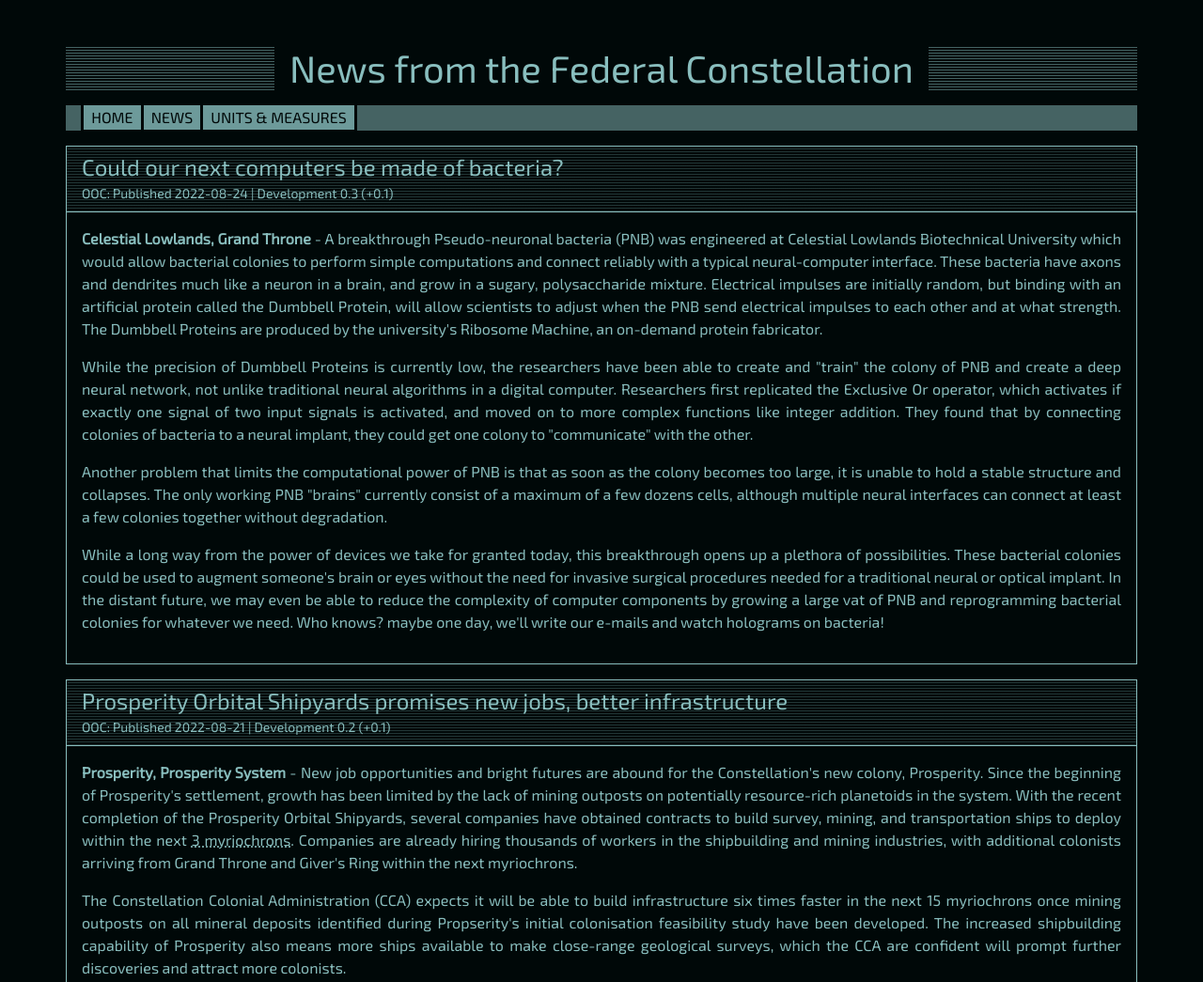
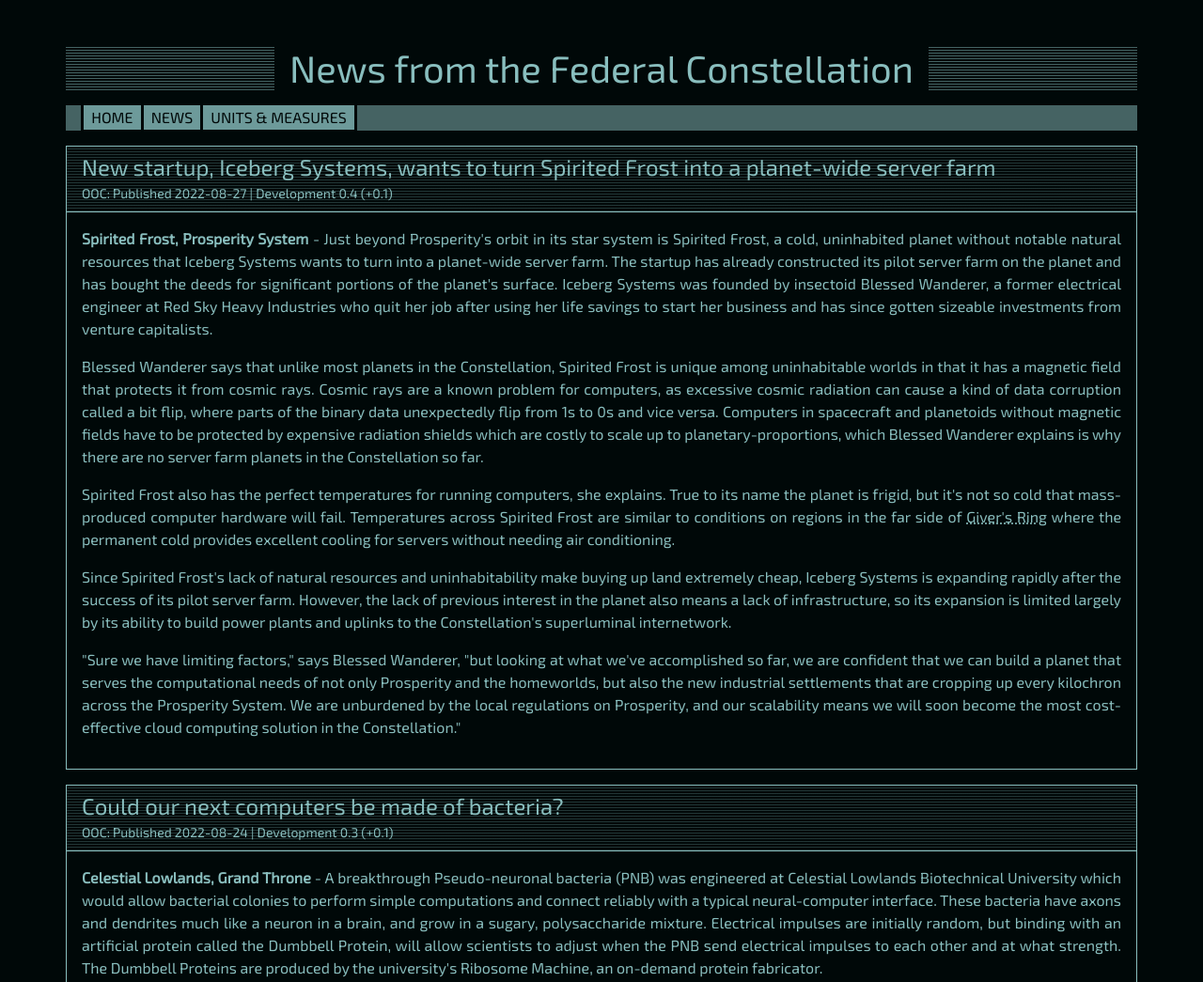
Before and after one commit to pilosophos/the-federal-constellation, a plain HTML site: page news.html in a window 1280 px wide. Shown: the top 1045 px of the page at 94% size. Drawn offline with nearby package versions, Linux system fonts and the light colour scheme.

Commit message:
add new development post

```diff
--- a/news.html
+++ b/news.html
@@ -31,6 +31,27 @@
   </header>
 
   <main class="container mt-3">
+
+    <article class="row news">
+      <div class="card">
+        <header class="card-header">
+          <h2>New startup, Iceberg Systems, wants to turn Spirited Frost into a planet-wide server farm</h2>
+          <small>OOC: Published 2022-08-27 | Development 0.4 (+0.1)</small>
+        </header>
+        <main class="card-body">
+          <p><strong>Spirited Frost, Prosperity System</strong> - Just beyond Prosperity's orbit in its star system is Spirited Frost, a cold, uninhabited planet without notable natural resources that Iceberg Systems wants to turn into a planet-wide server farm. The startup has already constructed its pilot server farm on the planet and has bought the deeds for significant portions of the planet's surface. Iceberg Systems was founded by insectoid Blessed Wanderer, a former electrical engineer at Red Sky Heavy Industries who quit her job after using her life savings to start her business and has since gotten sizeable investments from venture capitalists.</p>
+
+          <p>Blessed Wanderer says that unlike most planets in the Constellation, Spirited Frost is unique among uninhabitable worlds in that it has a magnetic field that protects it from cosmic rays. Cosmic rays are a known problem for computers, as excessive cosmic radiation can cause a kind of data corruption called a bit flip, where parts of the binary data unexpectedly flip from 1s to 0s and vice versa. Computers in spacecraft and planetoids without magnetic fields have to be protected by expensive radiation shields which are costly to scale up to planetary-proportions, which Blessed Wanderer explains is why there are no server farm planets in the Constellation so far.</p>
+
+          <p>Spirited Frost also has the perfect temperatures for running computers, she explains. True to its name the planet is frigid, but it's not so cold that mass-produced computer hardware will fail. Temperatures across Spirited Frost are similar to conditions on regions in the far side of <dfn title="The tidally locked homeworld of the fungoids where one side always faces away from a sun">Giver's Ring</dfn> where the permanent cold provides excellent cooling for servers without needing air conditioning.</p>
+
+          <p>Since Spirited Frost's lack of natural resources and uninhabitability make buying up land extremely cheap, Iceberg Systems is expanding rapidly after the success of its pilot server farm. However, the lack of previous interest in the planet also means a lack of infrastructure, so its expansion is limited largely by its ability to build power plants and uplinks to the Constellation's superluminal internetwork.</p>
+
+          <p>"Sure we have limiting factors," says Blessed Wanderer, "but looking at what we've accomplished so far, we are confident that we can build a planet that serves the computational needs of not only Prosperity and the homeworlds, but also the new industrial settlements that are cropping up every kilochron across the Prosperity System. We are unburdened by the local regulations on Prosperity, and our scalability means we will soon become the most cost-effective cloud computing solution in the Constellation."</p>
+        </main>
+      </div>
+    </article>
+
     <article class="row news">
       <div class="card">
         <header class="card-header">
```
